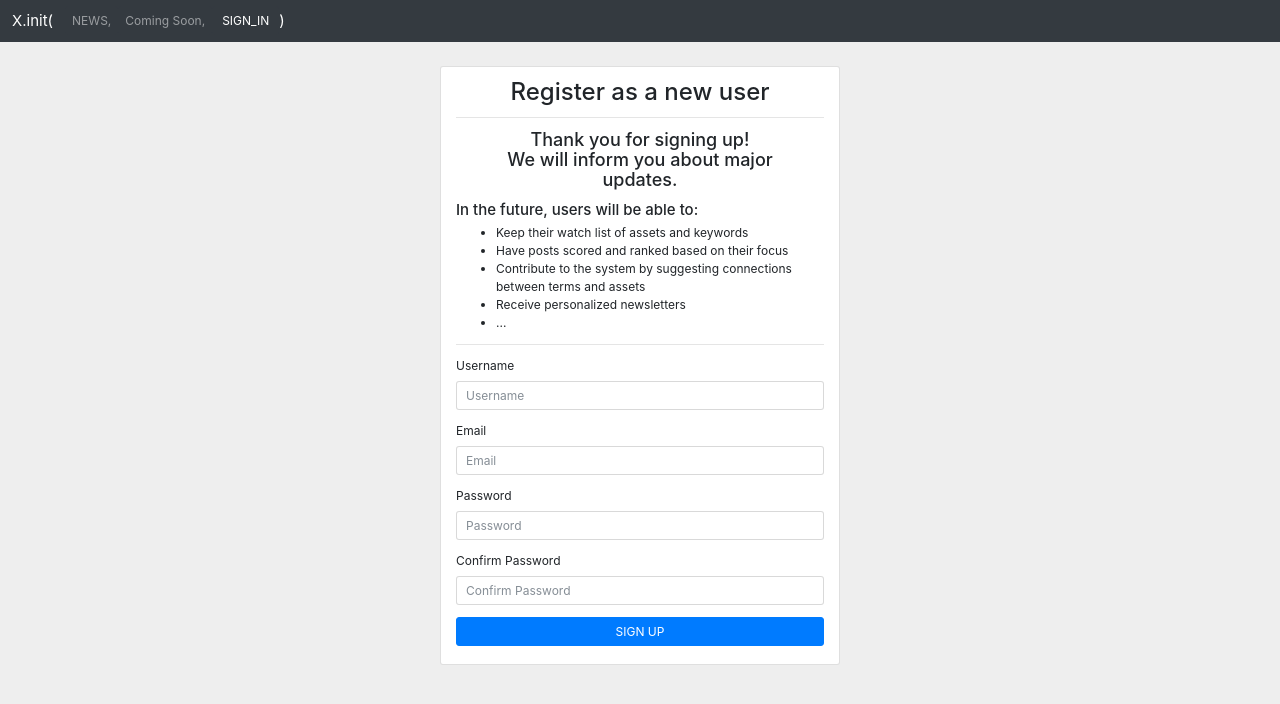
After one commit to Code-Omega/Xinit, a Flask app: page /register in a window 1280 px wide. The commit adds this page. Shown: the top 704 px of the page. Run offline with Flask 2, Linux system fonts and the light colour scheme; parts of the project's set-up code (start-up, migrations or seed data) failed here and were passed over; some libraries are stand-ins or nearby versions.

Commit message:
user registration

```diff
--- a/app/static/style.css
+++ b/app/static/style.css
@@ -18,6 +18,10 @@ hr {
 		margin-bottom: 1rem;
 		border: 0;
 		border-top: 1px solid rgba(255, 255, 255, 0.2);
+}
+
+hr.inv-clr{
+		border-top: 1px solid rgba(0, 0, 0, 0.1);
 }
 
 .navbar{
@@ -66,7 +70,7 @@ hr {
 		font-weight: bold;
 }
 
-.frame {
+.frame{
 		transform-origin: 0 0;
 		box-sizing: border-box;
 		padding-bottom: 1rem;
@@ -77,16 +81,23 @@ hr {
 		transform: scale(0.8);
 }
 
-.scrollbar-cus::-webkit-scrollbar-track {
+.scrollbar-cus::-webkit-scrollbar-track{
 		-webkit-box-shadow: inset 0 0 6px rgba(0, 0, 0, 0.1);
 		background-color: #75BA9B;
-border-radius: 3px; }
+		border-radius: 3px;
+}
 
-.scrollbar-cus::-webkit-scrollbar {
+.scrollbar-cus::-webkit-scrollbar{
 		width: 6px;
-background-color: #52A345; }
+		background-color: #52A345;
+}
 
-.scrollbar-cus::-webkit-scrollbar-thumb {
+.scrollbar-cus::-webkit-scrollbar-thumb{
 		border-radius: 3px;
 		-webkit-box-shadow: inset 0 0 6px rgba(0, 0, 0, 0.1);
-background-color: #52A345; }
+		background-color: #52A345;
+}
+
+.login {
+		width: 400px;
+}
--- /dev/null
+++ b/app/templates/_formhelpers.html
@@ -0,0 +1,13 @@
+{% macro render_field(field) %}
+<div class="form-group">
+  {{ field.label }}
+  {{ field(class="form-control") }}
+  {% if field.errors %}
+    <ul class="text-danger">
+      {% for error in field.errors %}
+        <li>{{ error }}</li>
+      {% endfor %}
+    </ul>
+  {% endif %}
+</div>
+{% endmacro %}
--- a/app/templates/base.html
+++ b/app/templates/base.html
@@ -17,19 +17,29 @@
 	  </button>
 	  <div class="collapse navbar-collapse" id="navbarText">
 	    <ul class="navbar-nav mr-auto">
+        {% if title == "News" %}
 	      <li class="nav-item active">
-	        <a class="nav-link" href="#">NEWS <span class="sr-only">(current)</span></a>
+        {% else %}
+        <li class="nav-item">
+        {% endif %}
+	        <a class="nav-link btn btn-dark" href="/index">NEWS,</a>
 	      </li>
 	      <li class="nav-item">
-	        <a class="nav-link" href="#">Coming Soon</a>
+	        <a class="nav-link btn btn-dark" href="#">Coming Soon,</a>
 	      </li>
+        {% if 'username' in session %}
+	      <li class="nav-item active">
+          <a class="nav-link btn btn-dark" href="/profile">user = {{ session['username'] }}</a>
+	      </li>
+        {% else %}
+        <li class="nav-item active">
+          <a href="/sign_in" class="btn btn-dark">SIGN_IN</a>
+        </li>
+        {% endif %}
 	      <li class="nav-item">
-	        <a class="nav-link" href="#">Coming Soon</a>
-	      </li>
-	      <li class="nav-item">
-	        <span class="navbar-brand">
-	      		)
-	  		</span>
+          <span class="navbar-brand">
+        		)
+    		  </span>
 	      </li>
 	    </ul>
 	  </div>
--- /dev/null
+++ b/app/templates/register.html
@@ -0,0 +1,58 @@
+{% extends "base.html" %}
+{% block content %}
+<div class="container login mt-3">
+    <div class="row">
+        <div class="col card mt-3 pt-3">
+          <div class="card-block">
+            <h2 class="text-center">
+                Register as a new user
+            </h2>
+            <hr class='inv-clr'>
+            <h4 class = "text-center m-3">
+                Thank you for signing up! </br>
+                We will inform you about major updates. </br>
+            </h4>
+            <h5>
+                In the future, users will be able to:
+            </h5>
+            <p>
+                <ul>
+                  <li>
+                    Keep their watch list of assets and keywords
+                  </li>
+                  <li>
+                    Have posts scored and ranked based on their focus
+                  </li>
+                  <li>
+                    Contribute to the system by suggesting connections between terms and assets
+                  </li>
+                  <li>
+                    Receive personalized newsletters
+                  </li>
+                  <li>
+                    ...
+                  </li>
+                </ul>
+            </p>
+            <hr class='inv-clr'>
+            <form method=POST>
+                {% from "_formhelpers.html" import render_field %}
+                {{ form.csrf_token }}
+                {{ render_field(form.username) }}
+                {{ render_field(form.email) }}
+                {{ render_field(form.password) }}
+                {{ render_field(form.confirm) }}
+                <div class="container">
+                  <div class="row">
+                    <button type="submit" class="col btn btn-primary" formaction="{{ url_for('register') }}">
+                      SIGN UP
+                    </button>
+                  </div>
+                </div>
+            </form>
+            <br>
+          </div>
+        </div>
+    </div>
+</div>
+{% endblock %}
--- a/app/views.py
+++ b/app/views.py
@@ -1,4 +1,11 @@
-from flask import render_template
+from flask import render_template, url_for, request, session, redirect
+from flask_pymongo import PyMongo
+import bcrypt
+from itsdangerous import URLSafeTimedSerializer
+
+from flask_wtf import FlaskForm
+from wtforms import StringField, PasswordField, validators
+
 from app import app
 
 import numpy as np
@@ -15,8 +22,12 @@ import re
 #---------------------------------------------------------------------------------------------------
 #                   Settings                                    begins
 #---------------------------------------------------------------------------------------------------
+app.secret_key = "not much of a secret unless you let the cat run: ehwruigobrc2pn1   c0 y"
 articles_per_source = 10
 topNum = 3
+
+app.config['MONGO_URI'] = 'mongodb://xibot:jacqep-4fubJy-ruhcoq@ds255784.mlab.com:55784/xinit'
+mongo = PyMongo(app)
 #---------------------------------------------------------------------------------------------------
 #                   Settings                                    ends
 #---------------------------------------------------------------------------------------------------
@@ -425,28 +436,110 @@ t = threading.Thread(target=xibot)
 #t.start()
 
 #---------------------------------------------------------------------------------------------------
+#                   User related
+#---------------------------------------------------------------------------------------------------
+
+class LoginForm(FlaskForm):
+    #username = StringField('username', validators=[DataRequired()])
+    username = StringField('Username',
+        [validators.DataRequired()],
+        render_kw={"placeholder": "Username"})
+    password = PasswordField('Password',
+        [validators.DataRequired()],
+        render_kw={"placeholder": "Password"})
+
+class RgstrForm(FlaskForm):
+    username = StringField('Username',
+        [validators.DataRequired(), validators.Length(min=4, max=25)],
+        render_kw={"placeholder": "Username"})
+    email = StringField('Email', [
+        validators.DataRequired(), validators.Email(message='Invalid email format')],
+        render_kw={"placeholder": "Email"})
+    password = PasswordField('Password',
+        [validators.DataRequired(),
+         validators.Length(min=6),
+         validators.EqualTo('confirm', message='Passwords must match')],
+        render_kw={"placeholder": "Password"})
+    confirm = PasswordField('Confirm Password',
+        render_kw={"placeholder": "Confirm Password"})
+
+
+#---------------------------------------------------------------------------------------------------
 #                   Web
 #---------------------------------------------------------------------------------------------------
 
 @app.route('/')
 @app.route('/index')
 def index():
-	sources = {'name': 'news pieces', # 'CNBC, Bloomberg View, and Seeking Alpha',
-			  'length': len(corpus),
-			  'keywords': " || ".join([x[0] for x in t_keywords]),
-              'key_assets': " || ".join([x for x in key_assets])}
-	posts = [{'title': header[i][0],
-			  'content': "<br /><br />".join([x[0].replace('\n',' ') for x in summaries[i]]),
-			  'keywords': " || ".join([x[0] for x in keywords[i]]),
+    #if 'username' in session: # load user specific info
+
+    sources = {'name': 'news pieces', # 'CNBC, Bloomberg View, and Seeking Alpha',
+               'length': len(corpus),
+               'keywords': " || ".join([x[0] for x in t_keywords]),
+               'key_assets': " || ".join([x for x in key_assets])}
+    posts = [{'title': header[i][0],
+              'content': "<br /><br />".join([x[0].replace('\n',' ') for x in summaries[i]]),
+              'keywords': " || ".join([x[0] for x in keywords[i]]),
               'key_assets': " || ".join([x for x in post_key_assets[i]]),
-			  'condense_rate': "{:.3%}".format(sum([len(x[0]) for x in summaries[i]])/len(corpus[i])),
+              'condense_rate': "{:.3%}".format(sum([len(x[0]) for x in summaries[i]])/len(corpus[i])),
               'source': header[i][2],
               'score': "{:.3f}".format(doc_score[i]),
-			  'link': header[i][1]} for i in doc_rank]
-	iframe_src = {'tv' : "https://s.tradingview.com/marketoverviewwidgetembed/#"
+              'link': header[i][1]} for i in doc_rank]
+    iframe_src = {'tv' : "https://s.tradingview.com/marketoverviewwidgetembed/#"
                          +urllib.parse.quote(str(json.dumps(iframe_dict)))}
-	return render_template("index.html",
-    					   title='Home',
+
+    return render_template("index.html",
+                           title='News',
                            sources=sources,
                            posts=posts,
                            iframe_src=iframe_src)
+
+
+@app.route('/sign_in', methods=['POST', 'GET'])
+def sign_in():
+    form = LoginForm()
+    if request.method == 'POST' and form.validate_on_submit():
+        users = mongo.db.users
+        login_user = users.find_one({'name' : request.form['username']})
+
+        if login_user:
+            if bcrypt.hashpw(request.form['password'].encode('utf-8'), login_user['password']) == login_user['password']:
+                session['username'] = request.form['username']
+                return redirect(url_for('index'))
+
+        return 'Invalid username/password combination'
+
+    return render_template('sign_in.html', form=form)
+
+
+@app.route('/register', methods=['POST', 'GET'])
+def register():
+    form = RgstrForm()
+    if request.method == 'POST' and form.validate_on_submit():
+        users = mongo.db.users
+        existing_user = users.find_one({'name' : request.form['username']})
+
+        if existing_user is None:
+            hashpass = bcrypt.hashpw(request.form['password'].encode('utf-8'), bcrypt.gensalt())
+            users.insert({'name' : request.form['username'],
+                          'password' : hashpass,
+                          'email' : request.form['email']
+                          })
+            session['username'] = request.form['username']
+            return redirect(url_for('index'))
+
+        return 'User already exists'
+
+    return render_template('register.html', form=form)
+
+
+@app.route('/profile') # make this username related maybe
+def user_profile():
+    return render_template('profile.html')
+
+
+@app.route('/sign_out', methods=['POST'])
+def logout():
+    # also log out of any databases or services
+    session.clear()
+    return redirect(url_for('index'))
--- a/requirements.txt
+++ b/requirements.txt
@@ -1,4 +1,8 @@
 Flask
+Flask-PyMongo
+Flask-WTF
+pymongo
+bcrypt
 gunicorn
 beautifulsoup4
 Flask-Cors
```
Also changed, not shown: app/templates/profile.html (added, +17 -0 lines), app/templates/sign_in.html (added, +30 -0 lines). Lines whose indentation alone changed are shown as unchanged.
